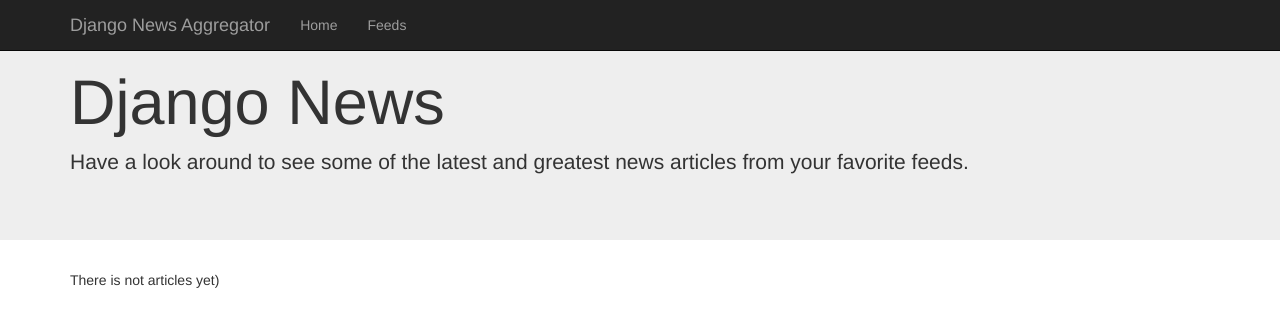
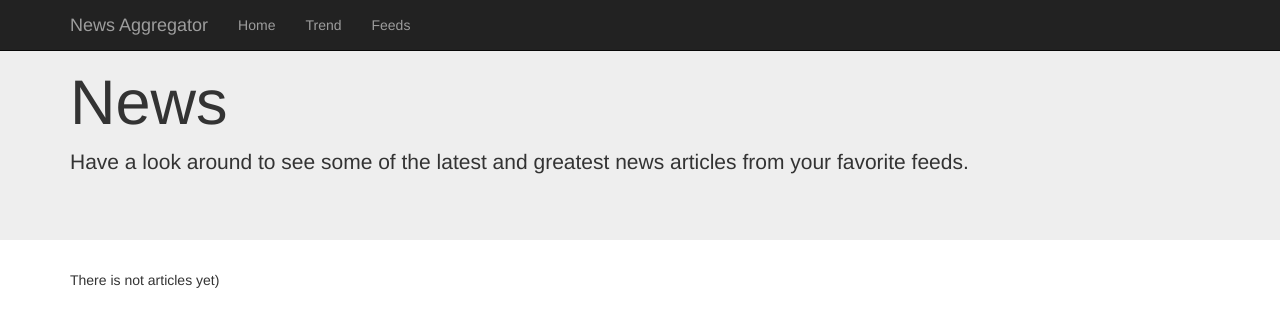
Before and after one commit to YuriiKhomych/news-aggregator, a Django app: page /news/articles/ in a window 1280 px wide. Shown: the top 327 px of the page. Run offline with Django 3.2, Linux system fonts and the light colour scheme; data that the repository does not hold is empty; parts of the project's set-up code (start-up, migrations or seed data) failed here and were passed over; some libraries are stand-ins or nearby versions.

Commit message:
Update templates view

```diff
--- a/news/templates/news/articles_list.html
+++ b/news/templates/news/articles_list.html
@@ -4,7 +4,7 @@
 
     <div class="jumbotron">
         <div class="container">
-            <h1>Django News</h1>
+            <h1>News</h1>
             <p>Have a look around to see some of the latest and greatest news articles from your favorite feeds.</p>
         </div>
     </div>
@@ -15,10 +15,12 @@
             <p>{{ article.url }}</p>
             <p>{{ article.publication_date }}</p>
             <p>{{ article.trend }}</p>
+            <hr>
+
         {% endfor %}
-    {% if not object_list %}
-        <p>There is not articles yet)</p>
-    {% endif %}
+        {% if not object_list %}
+            <p>There is not articles yet)</p>
+        {% endif %}
     </div>
 
 {% endblock %}
--- a/news/templates/news/base.html
+++ b/news/templates/news/base.html
@@ -9,7 +9,7 @@
     <meta name="author" content="">
     <link rel="icon" href="../../favicon.ico">
 
-    <title>Django News Aggregator</title>
+    <title>News Aggregator</title>
 
     <!-- Bootstrap core CSS -->
     <link href="https://maxcdn.bootstrapcdn.com/bootstrap/3.3.6/css/bootstrap.min.css" rel="stylesheet">
@@ -26,11 +26,12 @@
                 <span class="icon-bar"></span>
                 <span class="icon-bar"></span>
             </button>
-            <a class="navbar-brand" href="#">Django News Aggregator</a>
+            <a class="navbar-brand" href="#">News Aggregator</a>
         </div>
         <div id="navbar" class="navbar-collapse collapse">
             <ul class="nav navbar-nav">
                 <li><a href="{% url 'news:articles-list' %}">Home</a></li>
+                <li><a href="{% url 'news:articles-trend-list' %}">Trend</a></li>
                 <li><a href="{% url 'news:feeds-list' %}">Feeds</a></li>
             </ul>
         </div>
--- a/news/templates/news/feeds_list.html
+++ b/news/templates/news/feeds_list.html
@@ -13,9 +13,9 @@
         <hr>
         <ul>
             {% for feed in object_list %}
-                <p>{{ feed.url }}</p>
-                <p>{{ feed.title }}</p>
-                <p>{{ feed.active }}</p>
+                <p><b>Feed url:</b> {{ feed.url }}</p>
+                <p><b>Feed title:</b> {{ feed.title }}</p>
+                <hr>
             {% endfor %}
         </ul>
 
```
